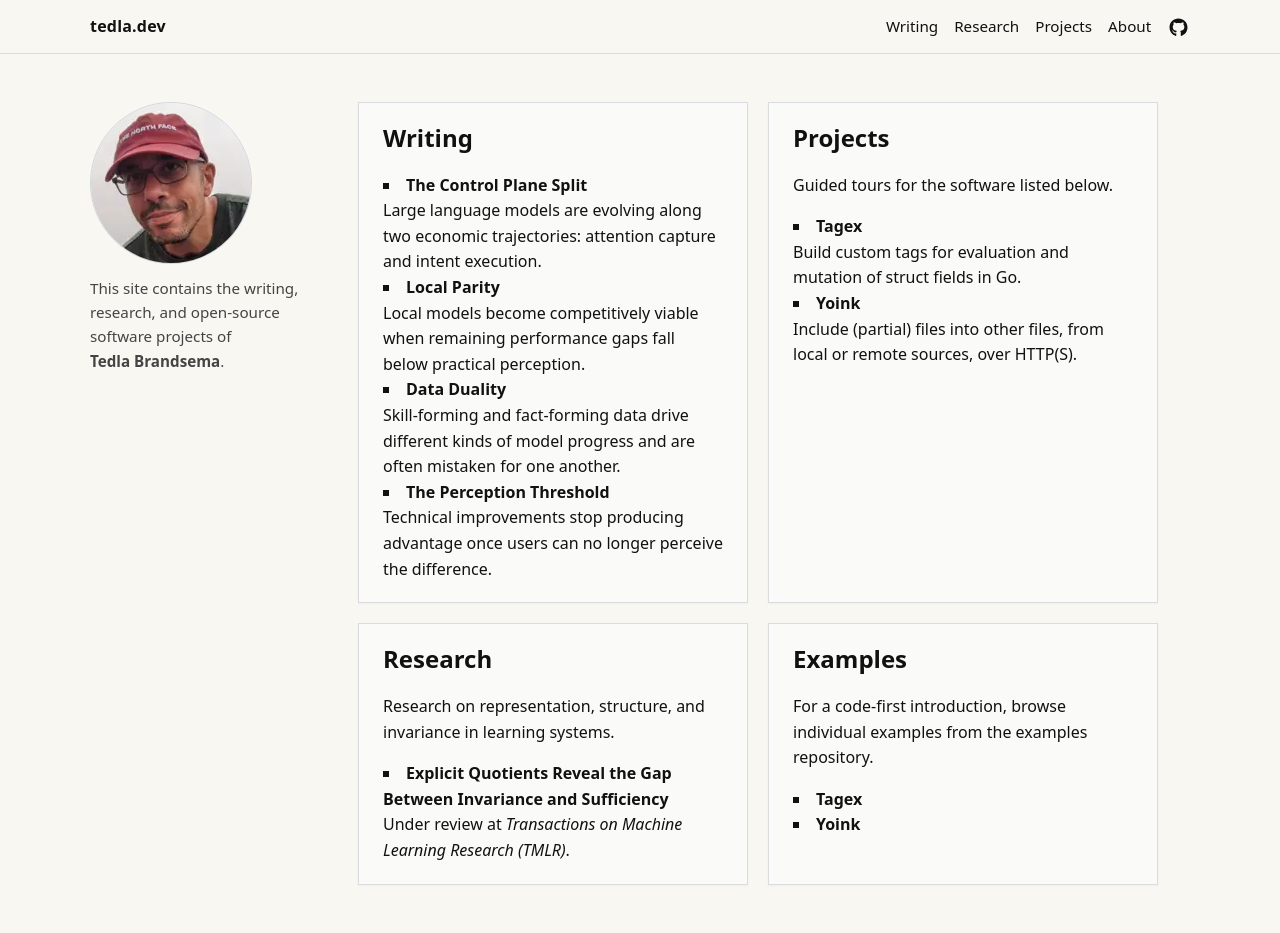
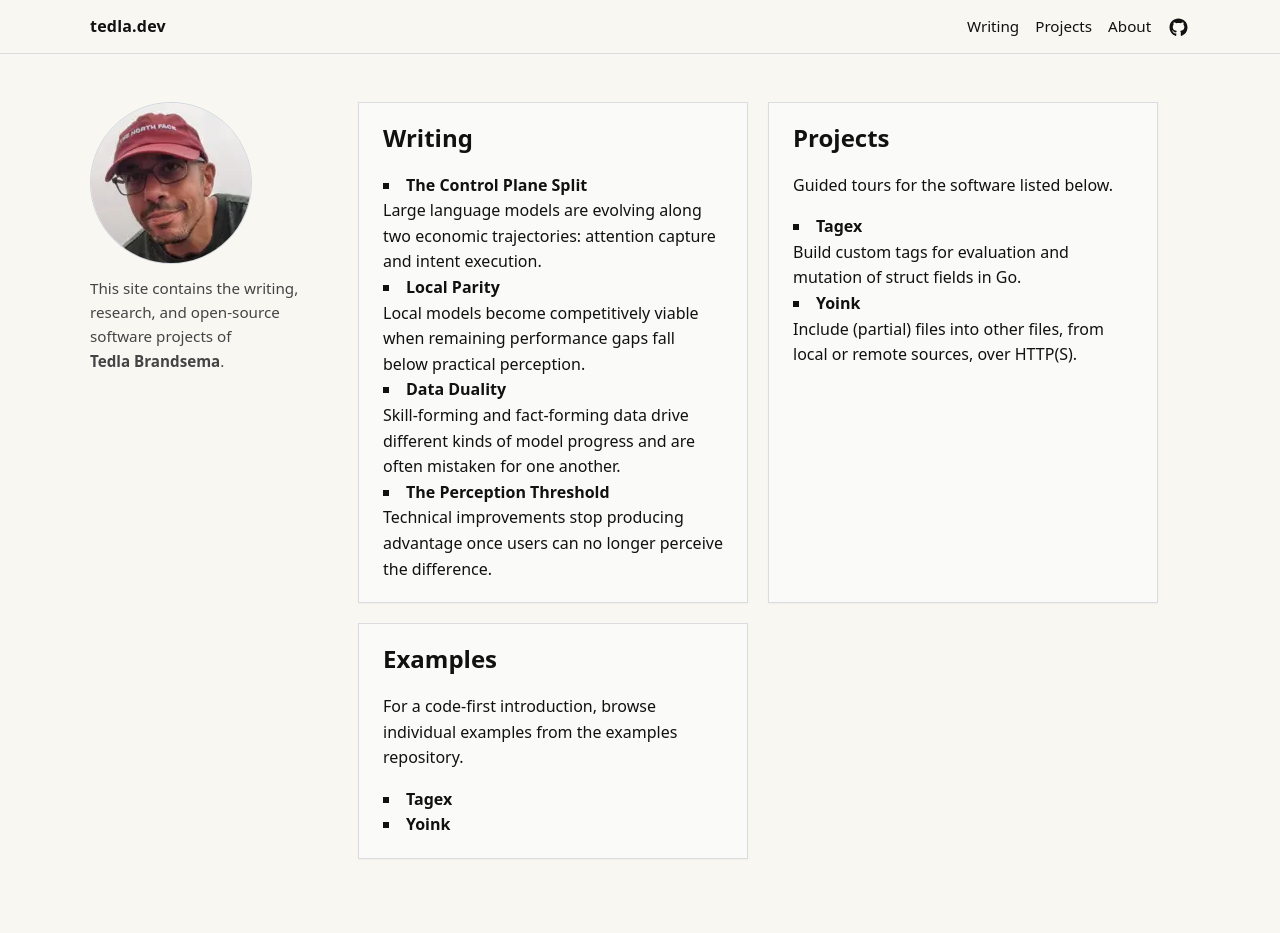
Before and after one commit to tedla-brandsema/tedla-brandsema.github.io, a Jekyll site: the page built from index.html, in a window 1280 px wide. Built offline with Jekyll 4.4.1, drawn with Linux system fonts in a browser that asks for light colours; after the commit the page ends 907 px from its top, so only the background shows below that.

Commit message:
docs(site): remove research section and clean up “The Control Plane Split” essay

```diff
--- a/_includes/top-nav.html
+++ b/_includes/top-nav.html
@@ -4,7 +4,6 @@
         <div class="top-nav-links">
 
             <a href="/writing/">Writing</a>
-            <a href="#">Research</a>
             <a href="/projects">Projects</a>
             <a href="/about.html">About</a>
 
--- a/index.html
+++ b/index.html
@@ -42,18 +42,6 @@ layout: default
       </ul>
     </section>
 
-   <section class="card">
-      <h2>Research</h2>
-      <p>Research on representation, structure, and invariance in learning systems.</p>
-
-      <ul>
-        <li>
-          <strong>Explicit Quotients Reveal the Gap Between Invariance and Sufficiency</strong><br>
-          Under review at <em>Transactions on Machine Learning Research (TMLR)</em>.
-        </li>
-      </ul>
-    </section>
-
     <section class="card">
       <h2>Examples</h2>
       <p>For a code-first introduction, browse individual examples from the examples repository.</p>
```
Also changed, not shown: _writing/essays/the-control-plane-split.md (+7 -4 lines).
